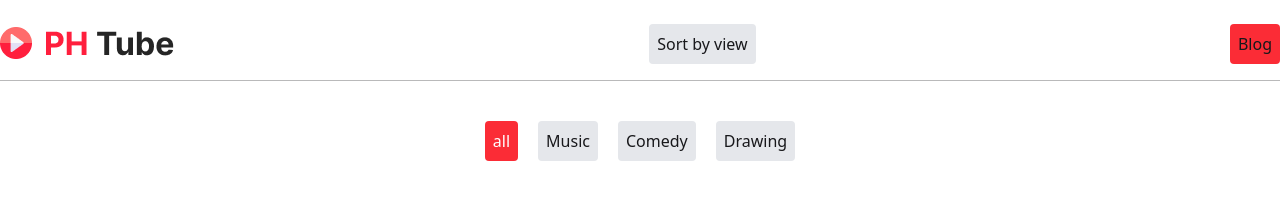
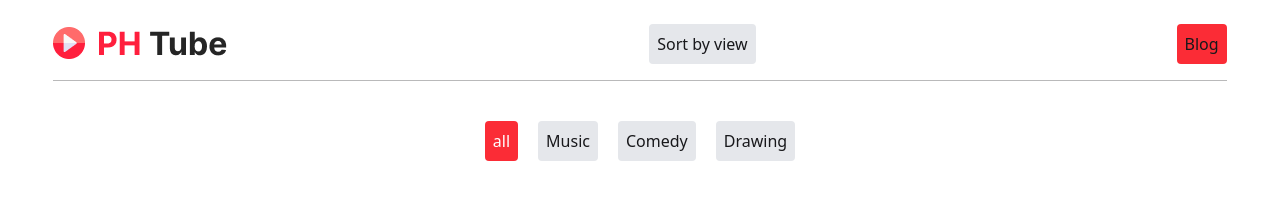
Before and after one commit to masuddeveloper143/php-tube, a plain HTML site: page index.html in a window 1280 px wide. Drawn offline with nearby package versions, Linux system fonts and the light colour scheme.

Commit message:
first commit

```diff
--- a/index.html
+++ b/index.html
@@ -13,7 +13,10 @@
 </head>
 
 <body>
-    <header class="max-w-[1280px] mx-auto mt-6">
+
+    <header class="w-11/12 mx-auto mt-6">
+
+        <!-- navbar strat  -->
         <nav class="flex justify-between">
             <div class="logo ">
                 <img src="./Logo.png" alt="">
```
